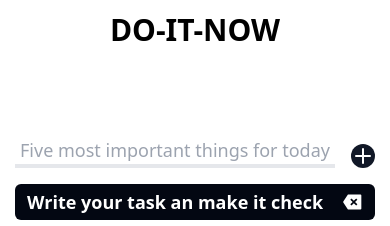
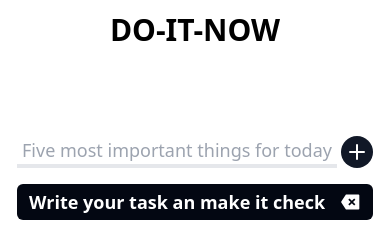
Before and after one commit to fantasyfuerte/DO-IT-PROJECT, a React (Vite) app: page / in a window 390 px wide. Shown: the top 226 px of the page. Built offline with nearby package versions, Linux system fonts and the light colour scheme.

Commit message:
Fixing width

```diff
--- a/src/ToDoApp/components/NewTaskForm.tsx
+++ b/src/ToDoApp/components/NewTaskForm.tsx
@@ -44,7 +44,7 @@ const NewTaskForm: React.FC<Props> = ({ dispatch, filter }) => {
         disabled={filter !== filters.ALL ? true : false}
       />
       <button
-        className="inline-block md:hidden text-white bg-gray-900 rounded-full ml-4"
+        className="inline-block md:hidden p-1 text-white bg-gray-900 rounded-full ml-1 mb-2"
         onClick={handlePress}
       >
        <PlusIcon/>
```
